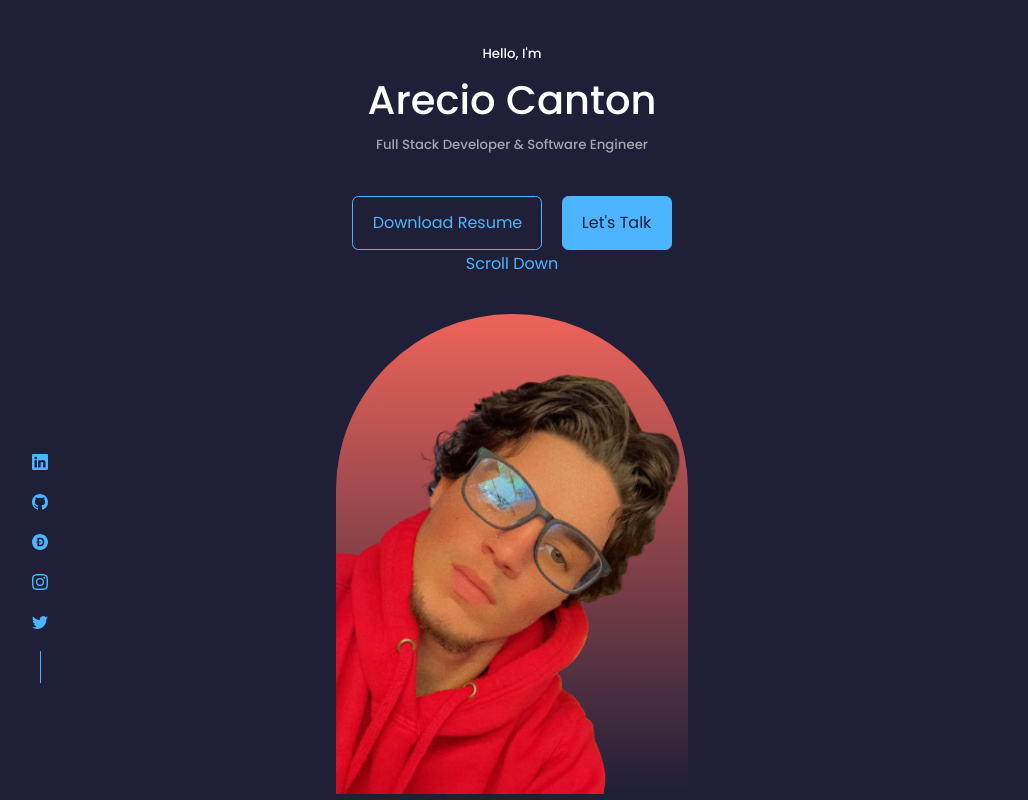
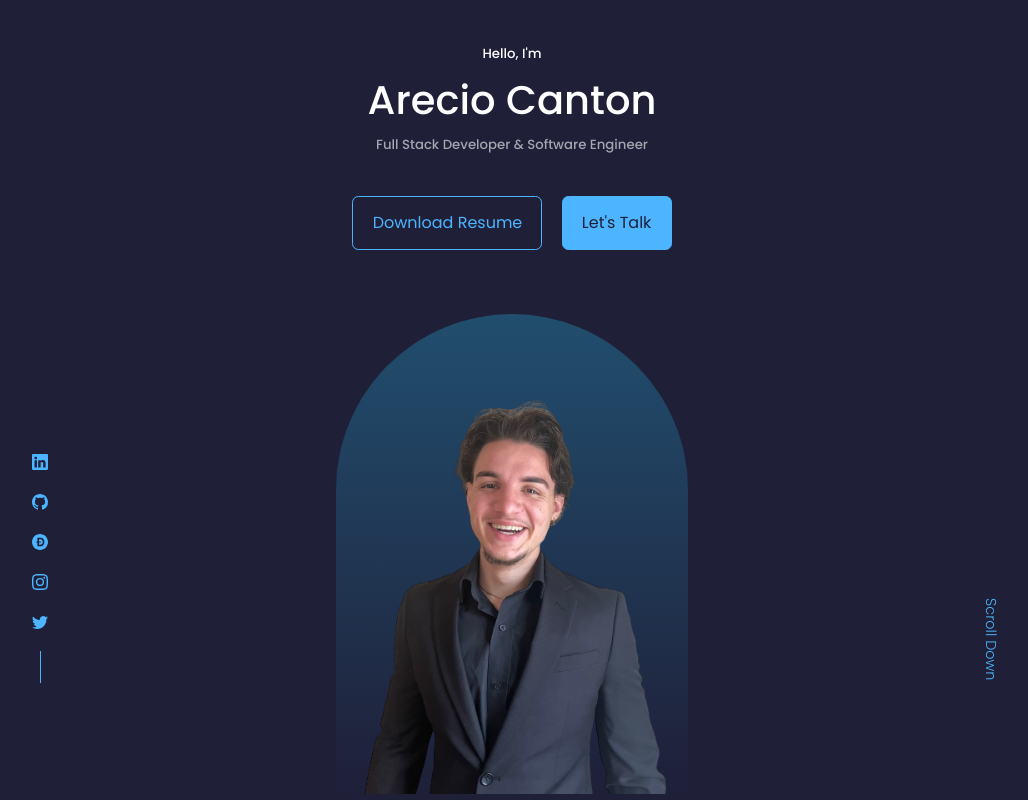
Before and after one commit to Arecio3/areciocodes, a React (Create React App) app: page / in a window 1280 px wide. Shown: the top 800 px of the page, without its empty margins (128-1156 px from the left). Built offline with nearby package versions, Linux system fonts and the light colour scheme.

Commit message:
finished hero responsiveness

```diff
--- a/src/components/header/Header.jsx
+++ b/src/components/header/Header.jsx
@@ -1,7 +1,7 @@
 import React from 'react'
 import './header.css'
 import CTA from './CTA'
-import selfie from '../../assets/meNoBack.png'
+import selfie from '../../assets/profeshMe.png'
 import SocialHandles from './SocialHandles'
 const Header = () => {
 
--- a/src/components/header/header.css
+++ b/src/components/header/header.css
@@ -39,7 +39,7 @@ header {
 .me {
     position: absolute;
     left: calc(50% - 11rem);
-    background: linear-gradient(#ED645A, transparent);
+    background: linear-gradient(#214E6E, transparent);
     margin-top: 4rem;
     border-radius: 12rem 12rem 0 0;
     overflow: hidden;
@@ -50,3 +50,29 @@ img {
     height: 30rem;
     width: 22rem;
 }
+
+.scroll__down {
+    position: absolute;
+    right: -2.5rem;
+    bottom: 5rem;
+    transform: rotate(90deg);
+    font-weight: 300;
+    font-size: 0.9rem;
+}
+
+@media screen and (max-width: 1024px){
+    header {
+        height: 68vh;
+    }
+}
+
+@media screen and (max-width: 600px){
+    header {
+        height: 100vh;
+    }
+
+    .header__socials,
+    .scroll__down {
+        display: none;
+    }
+}
--- a/src/i18n.js
+++ b/src/i18n.js
@@ -1,27 +1,9 @@
 import i18n from 'i18next';
 import { initReactI18next } from 'react-i18next';
-import Backend from 'i18next-http-backend';
 import LanguageDetector from 'i18next-browser-languagedetector';
-import translateEN from './locales/en/translation.json';
-import translateES from './locales/es/translation.json';
-// don't want to use this?
-// have a look at the Quick start guide
-// for passing in lng and translations on init
-
-const resources = {
-  en: {
-    translation: translateEN,
-  },
-  es: {
-    translation: translateES,
-  }
-};
-
+const ES = './locales/es/translation.json'
+const EN = './locales/en/translation.json'
 i18n
-  // load translation using http -> see /public/locales (i.e. https://github.com/i18next/react-i18next/tree/master/example/react/public/locales)
-  // learn more: https://github.com/i18next/i18next-http-backend
-  // want your translations to be loaded from a professional CDN? => https://github.com/locize/react-tutorial#step-2---use-the-locize-cdn
-  .use(Backend)
   // detect user language
   // learn more: https://github.com/i18next/i18next-browser-languageDetector
   .use(LanguageDetector)
@@ -30,11 +12,15 @@ i18n
   // init i18next
   // for all options read: https://www.i18next.com/overview/configuration-options
   .init({
-    resources,
-    fallbackLng: 'es',
-    lng: document.querySelector('html').lang,
     debug: true,
+    fallbackLng: 'en',
+    interpolation: {
+      escapeValue: false, // not needed for react as it escapes by default
+    },
+    resources: {
+      en: EN,
+      es: ES
+    }
   });
 
-
 export default i18n;
--- a/src/index.js
+++ b/src/index.js
@@ -3,6 +3,7 @@ import ReactDOM from 'react-dom';
 import './index.css';
 import App from './App';
 import reportWebVitals from './reportWebVitals';
+import './i18n'
 
 ReactDOM.render(
   <Suspense fallback={(<div>Loading...</div>)}>
--- a/src/locales/en/translation.json
+++ b/src/locales/en/translation.json
@@ -1,6 +1,6 @@
 {
     "Home": "Home",
-    "Introduction": "Hello, I'm",
+    "HelloBitch": "Hello, I'm",
     "Name": "Arecio Canton",
     "Story": "Story",
     "Pricing": "Pricing",
--- a/src/locales/es/translation.json
+++ b/src/locales/es/translation.json
@@ -1,6 +1,6 @@
 {
     "Home": "Página principal",
-    "Introduction": "Hola, me llamo",
+    "HelloBitch": "Hola, me llamo",
     "Name": "Arecio Canton",
     "Story": "Historia",
     "Pricing": "Precios",
```
Also changed, not shown: src/assets/profeshMe.png (added), 1 other file (tests, documents, lock files or other folders).
